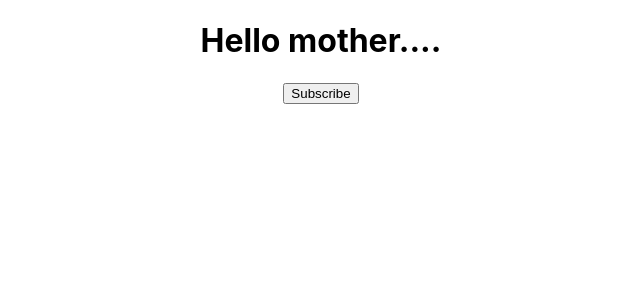
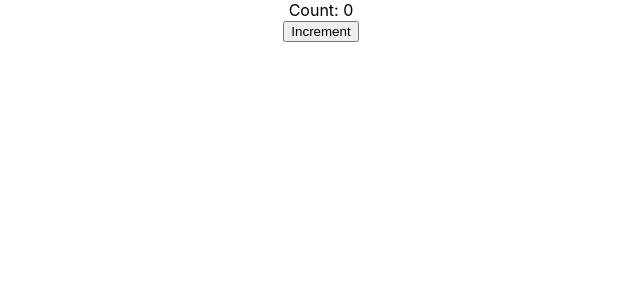
Before and after one commit to Asadbek-Dev/React_Sources, a React (Create React App) app: page / in a window 1280 px wide. Shown: the top 300 px of the page, without its empty margins (319-959 px from the left). Built offline with nearby package versions, Linux system fonts and the light colour scheme.

Commit message:
learning setState

```diff
--- a/src/App.js
+++ b/src/App.js
@@ -3,6 +3,7 @@
 import { FunctionalComponent } from './components/FunctionalComponent';
 import { Hello } from './jsx/Hello';
 import Greet from './props/Greet';
+import Counter from './State/Counter';
 import Message from './State/Message';
 
 function App() {
@@ -26,7 +27,8 @@
 
      {/* State */}
 
-     <Message/>
+     {/* <Message/> */}
+     <Counter/>
     </div>
   );
 }
--- /dev/null
+++ b/src/State/Counter.js
@@ -0,0 +1,26 @@
+import React, { Component } from 'react'
+
+class Counter extends Component {
+    constructor(props){
+        super(props)
+        this.state={
+           count:0
+        }
+    }
+
+    increment(){
+        this.setState({
+            count:this.state.count+1
+        })
+    }
+  render() {
+    return (
+      <div>
+          <div>Count: {this.state.count}</div>
+          <button onClick={()=>this.increment()}>Increment</button>
+      </div>
+    )
+  }
+}
+
+export default Counter
```
